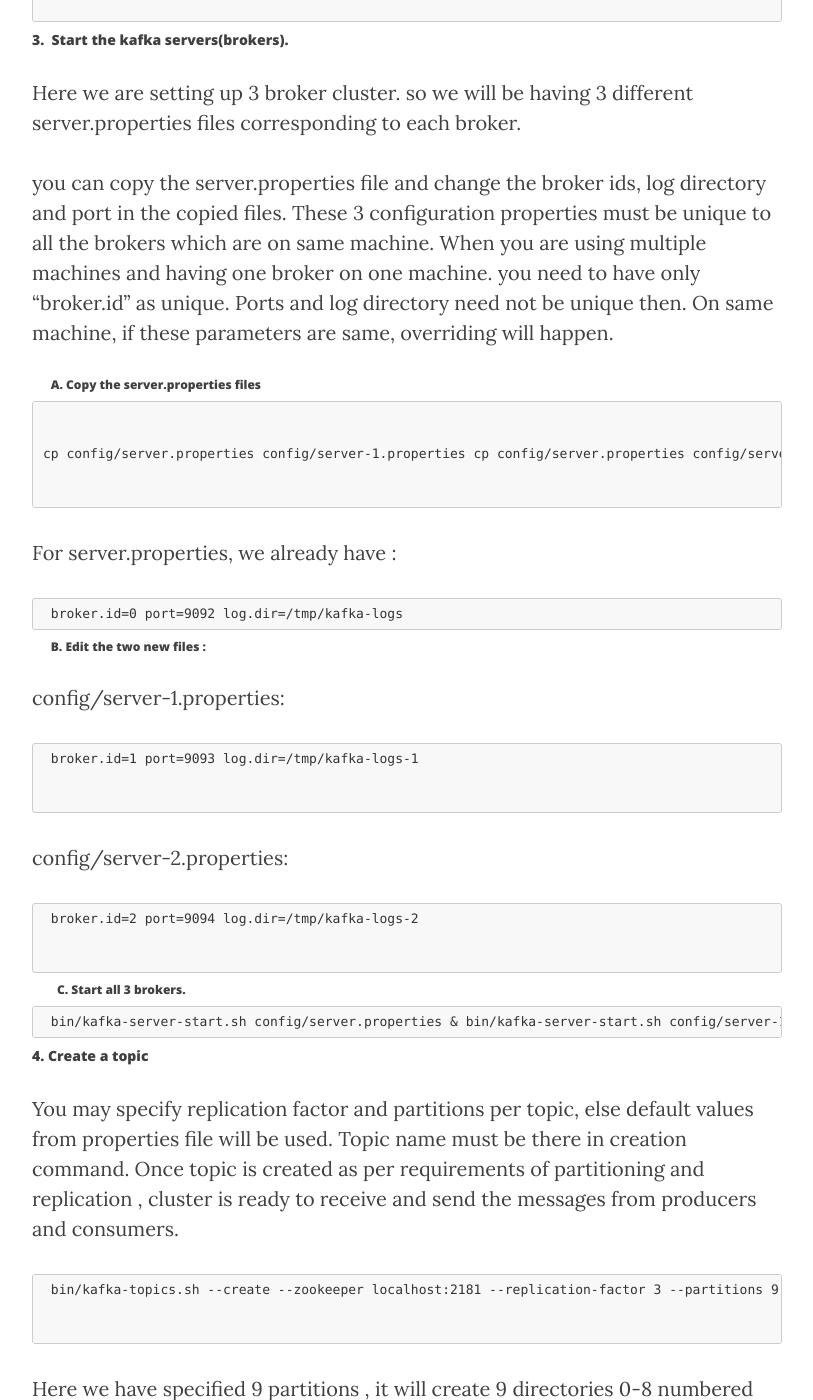
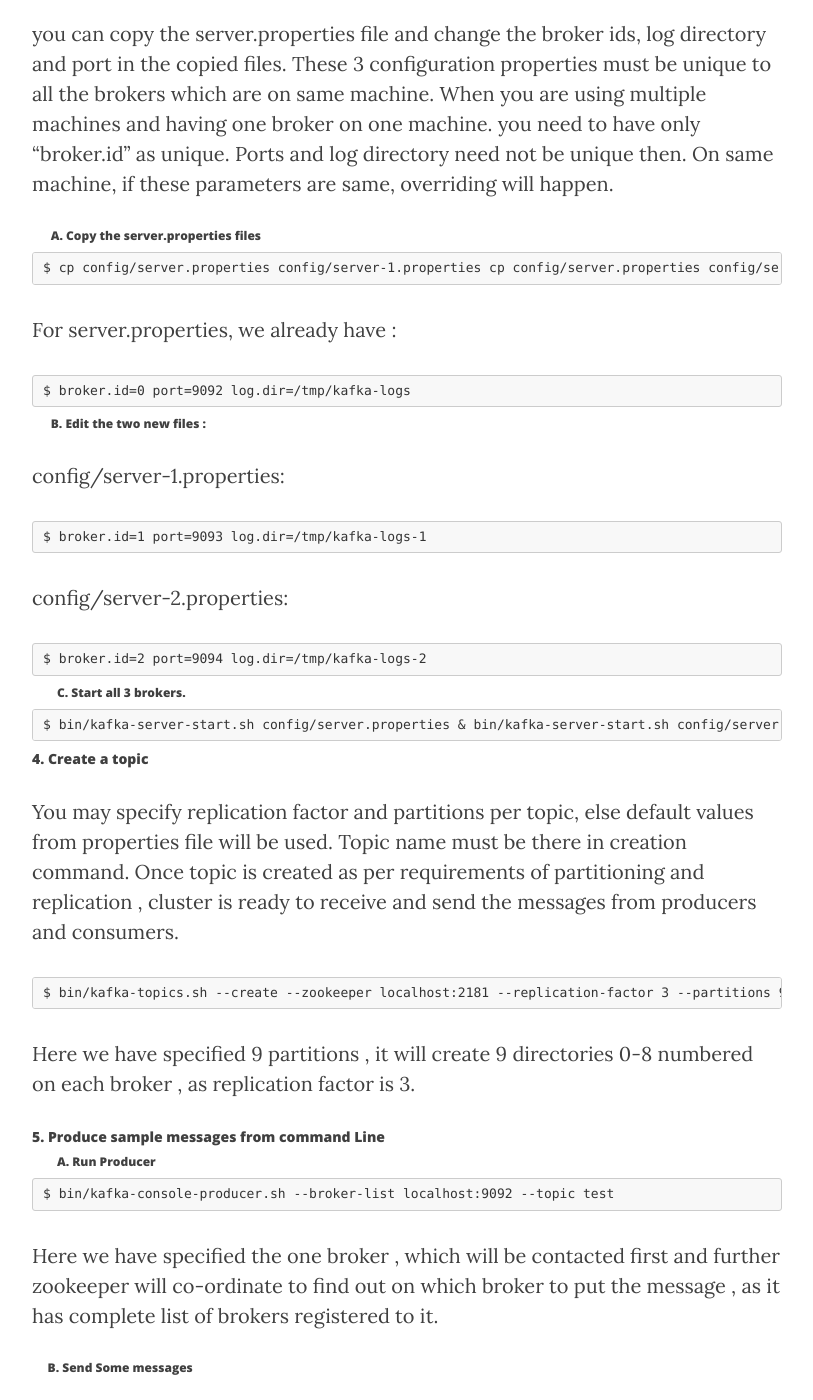
Before and after one commit to Aaqib041/xebiaww.github.io, a Jekyll site: the page built from _posts/2014-12-03-quick-steps-have-a-kafka-cluster-up-running-in-3-minutes.md, in a window 1280 px wide and 1400 px high, scrolled down 1747 px. Shown: the whole window, without its empty margins (233-1046 px from the left). Built offline with Jekyll 4.4.1, drawn with Linux system fonts in a browser that asks for light colours; nearby versions of some CDN libraries; comment, search, counter and statistics services are not loaded; some of the changed text lies outside the part shown.

Commit message:
fixed formatting

````diff
--- a/_posts/2014-12-03-quick-steps-have-a-kafka-cluster-up-running-in-3-minutes.md
+++ b/_posts/2014-12-03-quick-steps-have-a-kafka-cluster-up-running-in-3-minutes.md
@@ -29,13 +29,9 @@
 Click to [Download][2] from mirror sites.
 
 ```
+$ tar -xzf kafka_2.9.2-0.8.1.1.tgz
 
-
-tar -xzf kafka_2.9.2-0.8.1.1.tgz
-
-cd kafka_2.9.2-0.8.1.1
-
-
+$ cd kafka_2.9.2-0.8.1.1
  ```
 
 ##### 2.  Start zookeeper server.
@@ -43,11 +39,7 @@
 Here we are starting the zookeeper which comes bundled with kafka. you may also use a  standalone zookeeper cluster with odd number of nodes and then point the kafka brokers to this zookeeper cluster. For production environment , do not use the bundled zookeeper.
 
 ```
-
-
-bin/zookeeper-server-start.sh config/zookeeper.properties
-
-
+$ bin/zookeeper-server-start.sh config/zookeeper.properties
  ```
 
 ##### 3.  Start the kafka servers(brokers).
@@ -59,52 +51,42 @@
 ######       A. Copy the server.properties files
 
 ```
-
-
-cp config/server.properties config/server-1.properties cp config/server.properties config/server-2.properties
-
-
+$ cp config/server.properties config/server-1.properties cp config/server.properties config/server-2.properties
  ```
 
 For server.properties, we already have :
 
 ```
- broker.id=0 port=9092 log.dir=/tmp/kafka-logs
- ```
+$ broker.id=0 port=9092 log.dir=/tmp/kafka-logs
+```
 
 ######       B. Edit the two new files :
 
 config/server-1.properties:
 
 ```
- broker.id=1 port=9093 log.dir=/tmp/kafka-logs-1
-
-
+$ broker.id=1 port=9093 log.dir=/tmp/kafka-logs-1
  ```
 
 config/server-2.properties:
 
 ```
- broker.id=2 port=9094 log.dir=/tmp/kafka-logs-2
-
-
- ```
+$ broker.id=2 port=9094 log.dir=/tmp/kafka-logs-2
+```
 
 ######         C. Start all 3 brokers.
 
 ```
- bin/kafka-server-start.sh config/server.properties & bin/kafka-server-start.sh config/server-1.properties & bin/kafka-server-start.sh config/server-2.properties &
- ```
+$ bin/kafka-server-start.sh config/server.properties & bin/kafka-server-start.sh config/server-1.properties & bin/kafka-server-start.sh config/server-2.properties &
+```
 
 ##### 4\. Create a topic
 
 You may specify replication factor and partitions per topic, else default values from properties file will be used. Topic name must be there in creation command. Once topic is created as per requirements of partitioning and replication , cluster is ready to receive and send the messages from producers and consumers.
 
 ```
- bin/kafka-topics.sh --create --zookeeper localhost:2181 --replication-factor 3 --partitions 9 --topic test
-
-
- ```
+$ bin/kafka-topics.sh --create --zookeeper localhost:2181 --replication-factor 3 --partitions 9 --topic test
+```
 
 Here we have specified 9 partitions , it will create 9 directories 0-8 numbered on each broker , as replication factor is 3.
 
@@ -113,12 +95,8 @@
 ######         A. Run Producer
 
 ```
-
-
-bin/kafka-console-producer.sh --broker-list localhost:9092 --topic test
-
-
- ```
+$ bin/kafka-console-producer.sh --broker-list localhost:9092 --topic test
+```
 
 Here we have specified the one broker , which will be contacted first and further zookeeper will co-ordinate to find out on which broker to put the message , as it has complete list of brokers registered to it.
 
@@ -137,12 +115,8 @@
 **Note** : Use different terminal for producer and consumer so as to get better understanding.
 
 ```
-
-
-bin/kafka-console-consumer.sh --zookeeper localhost:2181 --from-beginning --topic test
-
-
- ```
+$ bin/kafka-console-consumer.sh --zookeeper localhost:2181 --from-beginning --topic test
+```
 
 As and when command executes, it consumes messages from test topic , from beginning . If we do not specify "--from-beginning" parameter, consumer will consume only the messages produced after the consumer is running.
 
````
